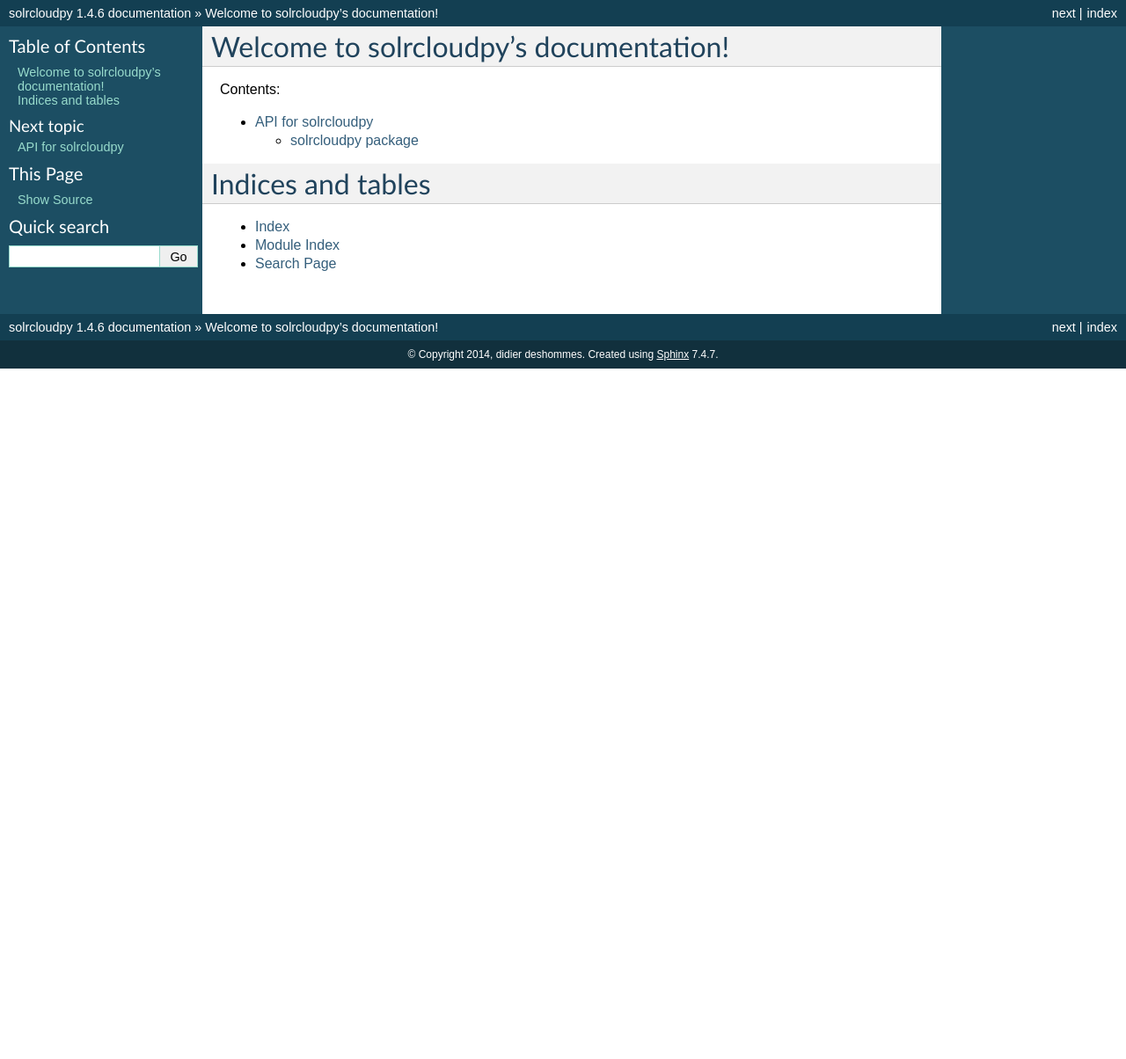
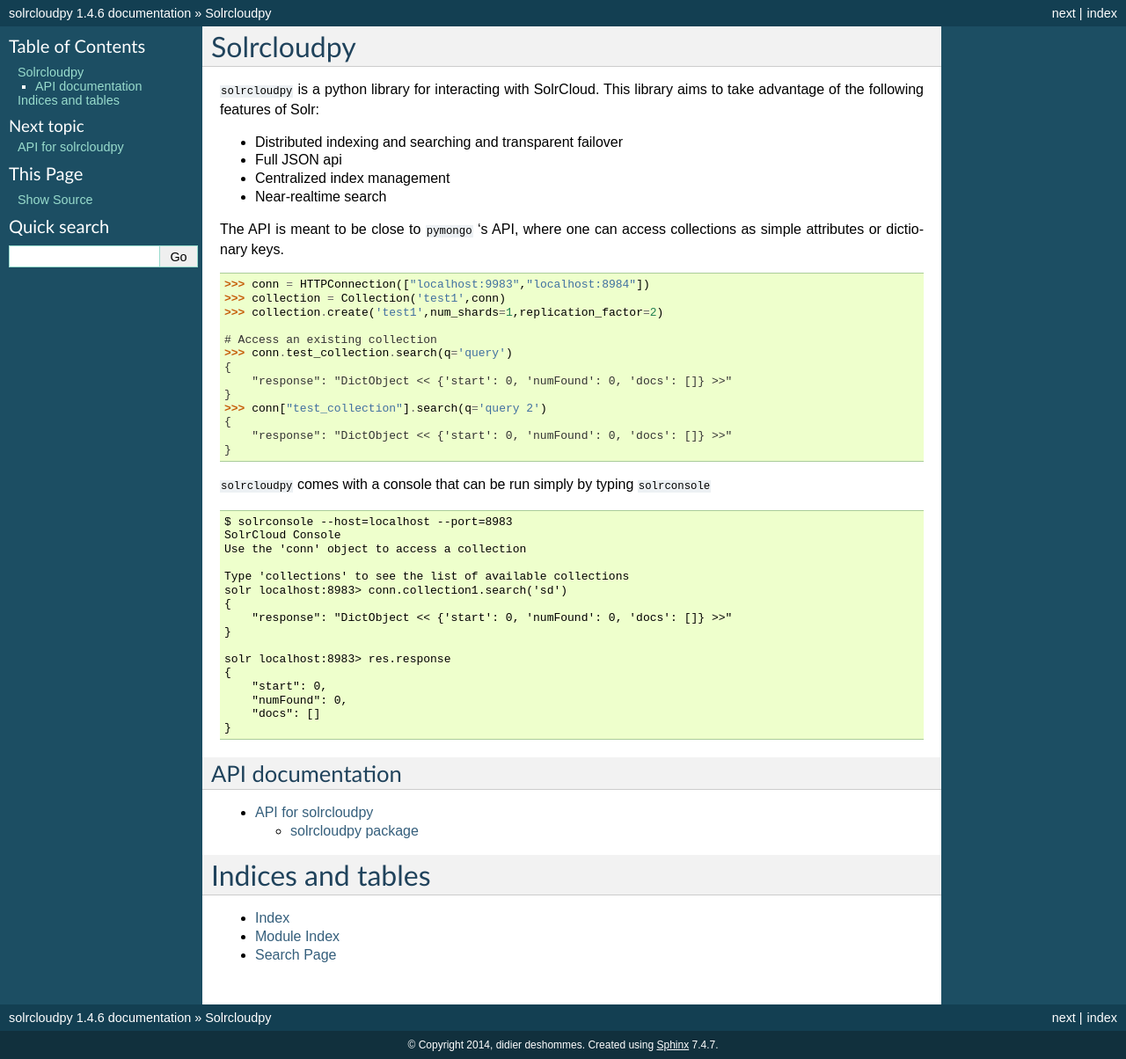
Before and after one commit to solrcloudpy/solrcloudpy, a Sphinx documentation site: the page built from docs/index.rst, in a window 1280 px wide. Shown: the whole page at 88% size. Built offline with Sphinx 7.4.7, drawn with Linux system fonts in a browser that asks for light colours; before the commit the page ends 900 px from its top, so only the background shows below that.

Commit message:
add more docs

```diff
--- a/docs/index.rst
+++ b/docs/index.rst
@@ -3,14 +3,63 @@
    You can adapt this file completely to your liking, but it should at least
    contain the root `toctree` directive.
 
-Welcome to solrcloudpy's documentation!
-=======================================
+Solrcloudpy
+===========
 
-Contents:
+``solrcloudpy`` is a python library for interacting with SolrCloud. This library aims to take advantage of the following features of Solr:
+
+* Distributed indexing and searching and transparent failover
+* Full JSON api
+* Centralized index management
+* Near-realtime search
+
+The API is meant to be close to ``pymongo`` 's API, where one can access collections as simple attributes or dictionary keys.
+
+::
+
+     >>> conn = HTTPConnection(["localhost:9983","localhost:8984"])
+     >>> collection = Collection('test1',conn)
+     >>> collection.create('test1',num_shards=1,replication_factor=2)
+
+     # Access an existing collection
+     >>> conn.test_collection.search(q='query')
+     {
+         "response": "DictObject << {'start': 0, 'numFound': 0, 'docs': []} >>"
+     }
+     >>> conn["test_collection"].search(q='query 2')
+     {
+         "response": "DictObject << {'start': 0, 'numFound': 0, 'docs': []} >>"
+     }
+
+
+``solrcloudpy`` comes with a console that can be run simply by typing ``solrconsole``
+
+::
+
+     $ solrconsole --host=localhost --port=8983
+     SolrCloud Console
+     Use the 'conn' object to access a collection
+
+     Type 'collections' to see the list of available collections
+     solr localhost:8983> conn.collection1.search('sd')
+     {
+         "response": "DictObject << {'start': 0, 'numFound': 0, 'docs': []} >>"
+     }
+
+     solr localhost:8983> res.response
+     {
+         "start": 0,
+         "numFound": 0,
+         "docs": []
+     }
+
+
+
+API documentation
+-----------------
 
 .. toctree::
    :maxdepth: 2
-
 
    apidocs/modules
 
```
Also changed, not shown: docs/apidocs/solrcloudpy.rst (+9 -8 lines), 2 other files.
